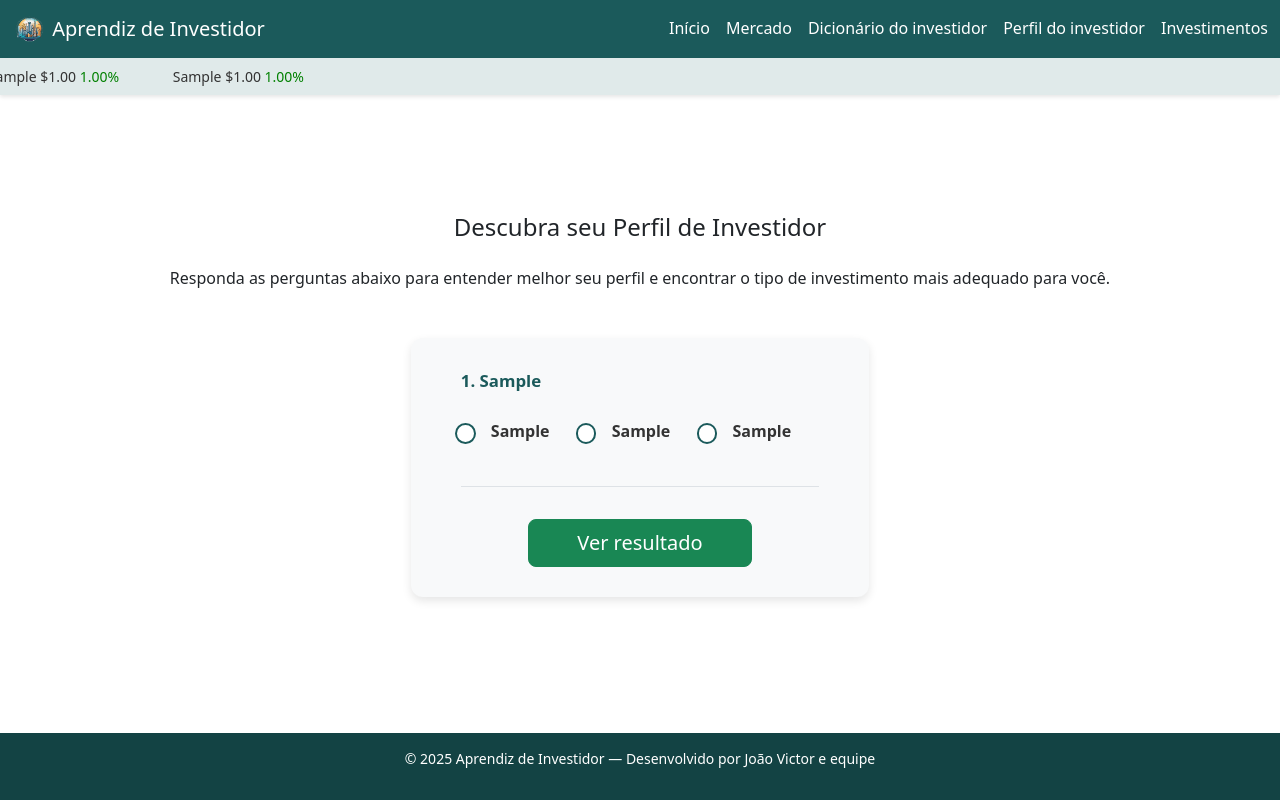
After one commit to JV2709/PROJETO_TG_SCRUM, a Django app: page /PERFIL_INVESTIDOR/ in a window 1280 px wide. The commit adds this page. Run offline with Django 5.2, Linux system fonts and the light colour scheme; tables that the repository leaves empty hold one stand-in row (values such as "Sample post").

Commit message:
Add files via upload

```diff
--- a/proj_1_0/models.py
+++ b/proj_1_0/models.py
@@ -67,3 +67,17 @@ class Investimento(models.Model):
 
     def __str__(self):
         return self.nome
+
+class PerguntaPerfil(models.Model):
+    pergunta = models.CharField(max_length=300)
+    alternativa_um = models.CharField(max_length=300)
+    alternativa_dois = models.CharField(max_length=300)
+    alternativa_tres = models.CharField(max_length=300)
+
+    class Meta:
+        db_table = 'PROJ1_1_0_PERGUNTA_PERFIL'
+        verbose_name = 'Pergunta de Perfil'
+        verbose_name_plural = 'Perguntas de Perfil'
+
+    def __str__(self):
+        return self.pergunta
--- a/proj_1_0/urls.py
+++ b/proj_1_0/urls.py
@@ -5,5 +5,6 @@ urlpatterns = [
     path('', views.home, name='home'),
     path('api/stocks/', views.get_stock_data, name='stock_api'),
     path('dicionario-do-investidor/', views.DICIONARIO_view, name='dicionario'),
-     path('investimentos/', views.investimentos_view, name='investimentos'),
+    path('investimentos/', views.investimentos_view, name='investimentos'),
+    path('PERFIL_INVESTIDOR/', views.perfil_investidor_view, name='PERFIL_INVESTIDOR')
 ]
--- a/proj_1_0/views.py
+++ b/proj_1_0/views.py
@@ -8,6 +8,7 @@ import time
 from .models import Card2, CARROSSEL, DICIONARIO,Investimento
 from decimal import Decimal
 from itertools import groupby
+from .models import PerguntaPerfil
 
 def home(request):
     card1 = Card2.objects.get(pk=1)
@@ -69,3 +70,8 @@ def investimentos_view(request):
     }
 
     return render(request, 'INVESTIMENTOS.html', context)
+
+def perfil_investidor_view(request):
+    perguntas = PerguntaPerfil.objects.all()
+    context = {'perguntas': perguntas}
+    return render(request, 'PERFIL_INVESTIDOR.html', context)
--- a/templates/DICIONARIO.html
+++ b/templates/DICIONARIO.html
@@ -35,7 +35,8 @@
                         investidor</a>
                 </li>
                 <li class="nav-item">
-                    <a class="nav-link" href="#" style="color: white !important;">Perfil do investidor</a>
+                    <a class="nav-link" href="{% url 'PERFIL_INVESTIDOR' %}" style="color: white !important;">Perfil do
+                        investidor</a>
                 </li>
                 <li class="nav-item">
                     <a class="nav-link" href="{% url 'investimentos' %}"
--- a/templates/INVESTIMENTOS.html
+++ b/templates/INVESTIMENTOS.html
@@ -34,7 +34,8 @@
                         investidor</a>
                 </li>
                 <li class="nav-item">
-                    <a class="nav-link" href="#" style="color: white !important;">Perfil do investidor</a>
+                    <a class="nav-link" href="{% url 'PERFIL_INVESTIDOR' %}" style="color: white !important;">Perfil do
+                        investidor</a>
                 </li>
                 <li class="nav-item">
                     <a class="nav-link" href="{% url 'investimentos' %}"
--- /dev/null
+++ b/templates/PERFIL_INVESTIDOR.HTML
@@ -0,0 +1,247 @@
+{% load static %}
+<!DOCTYPE html>
+<html lang="pt-BR">
+
+<head>
+    <meta charset="UTF-8">
+    <meta name="viewport" content="width=device-width, initial-scale=1.0">
+    <title>Perfil do Investidor</title>
+    <link rel="stylesheet" href="{% static 'css/style.css' %}">
+    <link href="https://cdn.jsdelivr.net/npm/bootstrap@5.3.8/dist/css/bootstrap.min.css" rel="stylesheet">
+    <style>
+        /* Ajustes visuais extras */
+        .form-card {
+            max-width: 900px;
+            margin: 0 auto;
+            background-color: #f8f9fa;
+            border-radius: 12px;
+            padding: 30px 50px;
+            box-shadow: 0 4px 10px rgba(0, 0, 0, 0.1);
+        }
+
+        .form-check-input {
+            width: 1.3em;
+            height: 1.3em;
+            cursor: pointer;
+            border: 2px solid #1b5a5b;
+        }
+
+        .form-check-input:checked {
+            background-color: #1b5a5b;
+            border-color: #1b5a5b;
+            box-shadow: 0 0 5px rgba(27, 90, 91, 0.5);
+        }
+
+        .form-label {
+            font-size: 1.05rem;
+            color: #1b5a5b;
+        }
+
+        .form-check-label {
+            font-weight: 600;
+            color: #333;
+            margin-left: 12px;
+            /* 🔹 aumenta a distância entre o botão e o texto */
+        }
+
+        .form-section {
+            margin-bottom: 2rem;
+            border-bottom: 1px solid #dee2e6;
+            padding-bottom: 1.5rem;
+        }
+
+        .form-section:last-child {
+            border-bottom: none;
+        }
+
+        .form-check {
+
+            border-radius: 10px;
+            padding: 10px 18px;
+            margin-right: 10px;
+            margin-bottom: 8px;
+            /* 🔹 espaçamento entre linhas */
+            transition: background-color 0.3s ease;
+        }
+
+
+
+        #resultado .card {
+            max-width: 800px;
+            margin: 0 auto;
+        }
+    </style>
+</head>
+
+<body>
+    <!-- Navbar -->
+    <nav class="navbar navbar-expand-lg navbar-dark navbar-custom">
+        <div class="container-fluid">
+            <a class="navbar-brand" href="{% url 'home' %}">
+                <img src="{% static 'img/logo.png' %}" alt="Logo" width="35" height="28"
+                    class="d-inline-block align-text-top">
+                Aprendiz de Investidor
+            </a>
+            <ul class="nav nav-underline nav justify-content-end">
+                <li class="nav-item">
+                    <a class="nav-link" href="{% url 'home' %}" style="color: white !important;">Início</a>
+                </li>
+                <li class="nav-item">
+                    <a class="nav-link" href="#" style="color: white !important;">Mercado</a>
+                </li>
+                <li class="nav-item">
+                    <a class="nav-link" href="{% url 'dicionario' %}" style="color: white !important;">Dicionário do
+                        investidor</a>
+                </li>
+                <li class="nav-item">
+                    <a class="nav-link" href="{% url 'PERFIL_INVESTIDOR' %}" style="color: white !important;">Perfil do
+                        investidor</a>
+                </li>
+                <li class="nav-item">
+                    <a class="nav-link" href="{% url 'investimentos' %}"
+                        style="color: white !important;">Investimentos</a>
+                </li>
+            </ul>
+        </div>
+    </nav>
+    <div class="ticker-container">
+        <div class="ticker-content">
+        </div>
+    </div>
+
+    <!-- Conteúdo principal -->
+    <div class="main-content container my-5">
+        <h2 class="section-title text-center mb-4">Descubra seu Perfil de Investidor</h2>
+        <p class="text-center mb-5">Responda as perguntas abaixo para entender melhor seu perfil e encontrar o tipo de
+            investimento mais adequado para você.</p>
+
+        <form id="perfilForm" class="form-card">
+            {% for p in perguntas %}
+            <div class="form-section">
+                <label class="form-label fw-semibold d-block mb-3">{{ forloop.counter }}. {{ p.pergunta }}</label>
+                <div class="form-check form-check-inline">
+                    <input class="form-check-input" type="radio" name="q{{ forloop.counter }}" value="1"
+                        id="q{{ forloop.counter }}_1">
+                    <label class="form-check-label" for="q{{ forloop.counter }}_1">{{ p.alternativa_um }}</label>
+                </div>
+
+                <div class="form-check form-check-inline">
+                    <input class="form-check-input" type="radio" name="q{{ forloop.counter }}" value="2"
+                        id="q{{ forloop.counter }}_2">
+                    <label class="form-check-label" for="q{{ forloop.counter }}_2">{{ p.alternativa_dois }}</label>
+                </div>
+
+                <div class="form-check form-check-inline">
+                    <input class="form-check-input" type="radio" name="q{{ forloop.counter }}" value="3"
+                        id="q{{ forloop.counter }}_3">
+                    <label class="form-check-label" for="q{{ forloop.counter }}_3">{{ p.alternativa_tres }}</label>
+                </div>
+            </div>
+            {% endfor %}
+
+            <div class="text-center mt-4">
+                <button type="button" class="btn btn-success btn-lg px-5" onclick="calcularPerfil()">Ver
+                    resultado</button>
+            </div>
+        </form>
+
+        <div id="resultado" class="mt-5 text-center"></div>
+    </div>
+
+    <footer class="footer">
+        <p>&copy; 2025 Aprendiz de Investidor — Desenvolvido por João Victor e equipe</p>
+    </footer>
+
+    <script>
+        function createTicker() {
+
+            fetch('{% url "stock_api" %}')
+                .then(response => response.json())
+                .then(data => {
+                    const tickerContent = document.querySelector('.ticker-content');
+                    let tickerHtml = '';
+
+
+                    data.forEach(stock => {
+                        const price = parseFloat(stock.price).toFixed(2);
+                        const change = parseFloat(stock.change_percent).toFixed(2);
+                        const isPositive = change >= 0;
+                        const color = isPositive ? 'green' : 'red';
+
+                        tickerHtml += `
+                            <span>
+                                ${stock.symbol} $${price}
+                                <span style="color: ${color};">${change}%</span>
+                            </span>
+                        `;
+                    });
+
+
+                    tickerContent.innerHTML = tickerHtml + tickerHtml;
+
+
+                    tickerContent.style.animationPlayState = 'running';
+                })
+                .catch(error => {
+                    console.error('Erro ao buscar dados da API:', error);
+                    const tickerContent = document.querySelector('.ticker-content');
+                    tickerContent.innerHTML = '<span>Erro ao carregar cotações.</span>';
+                    tickerContent.style.animationPlayState = 'paused';
+                });
+        }
+
+
+        createTicker();
+
+        setInterval(createTicker, 300000);
+    </script>
+
+
+    <script>
+        function calcularPerfil() {
+            let total = 0;
+            const perguntas = document.querySelectorAll('form .form-section');
+            for (let i = 1; i <= perguntas.length; i++) {
+                const resposta = document.querySelector(`input[name="q${i}"]:checked`);
+                if (!resposta) {
+                    alert("Responda todas as perguntas antes de continuar.");
+                    return;
+                }
+                total += parseInt(resposta.value);
+            }
+
+            let perfil = "";
+            let descricao = "";
+
+            if (total <= (perguntas.length * 1.6)) {
+                perfil = "Conservador";
+                descricao = `
+                    <h3 class="text-primary mt-3">Perfil Conservador</h3>
+                    <p>Você preza pela segurança e prefere evitar grandes riscos. Invista em CDBs, Tesouro Direto e Fundos de Renda Fixa.</p>
+                `;
+            } else if (total <= (perguntas.length * 2.3)) {
+                perfil = "Moderado";
+                descricao = `
+                    <h3 class="text-warning mt-3">Perfil Moderado</h3>
+                    <p>Você busca equilíbrio entre risco e retorno. Considere fundos multimercado, ações estáveis e ETFs.</p>
+                `;
+            } else {
+                perfil = "Arrojado (Agressivo)";
+                descricao = `
+                    <h3 class="text-danger mt-3">Perfil Arrojado</h3>
+                    <p>Você tolera riscos e busca rentabilidade alta. Explore ações, criptoativos e fundos de investimento agressivos.</p>
+                `;
+            }
+
+            document.getElementById("resultado").innerHTML = `
+                <div class="card p-4 mt-3 shadow-sm">
+                    <h2>Seu perfil é: <strong>${perfil}</strong></h2>
+                    ${descricao}
+                </div>
+            `;
+            window.scrollTo({ top: document.body.scrollHeight, behavior: "smooth" });
+        }
+    </script>
+</body>
+
+</html>
--- a/templates/home.html
+++ b/templates/home.html
@@ -34,7 +34,8 @@
                         investidor</a>
                 </li>
                 <li class="nav-item">
-                    <a class="nav-link" href="#" style="color: white !important;">Perfil do investidor</a>
+                    <a class="nav-link" href="{% url 'PERFIL_INVESTIDOR' %}" style="color: white !important;">Perfil do
+                        investidor</a>
                 </li>
                 <li class="nav-item">
                     <a class="nav-link" href="{% url 'investimentos' %}"
```
Also changed, not shown: proj_1_0/migrations/0011_perguntaperfil.py (added).
